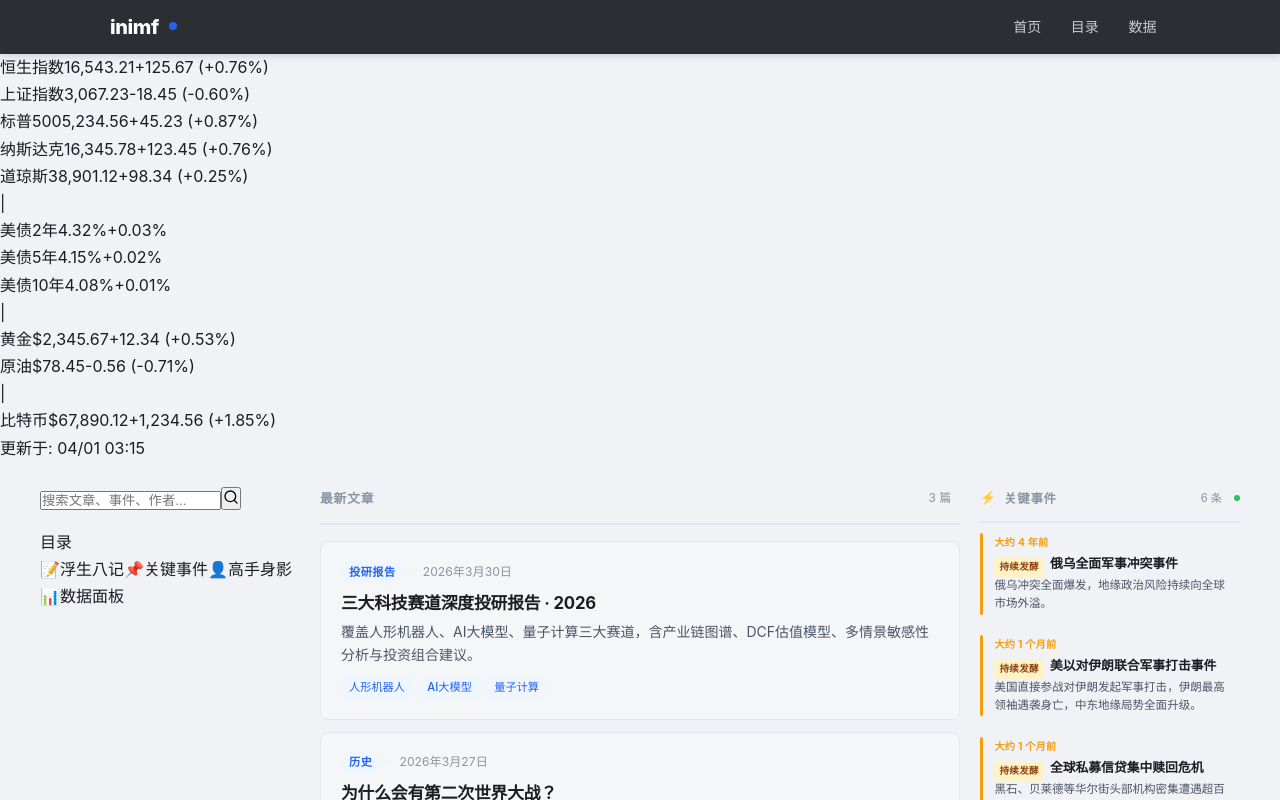
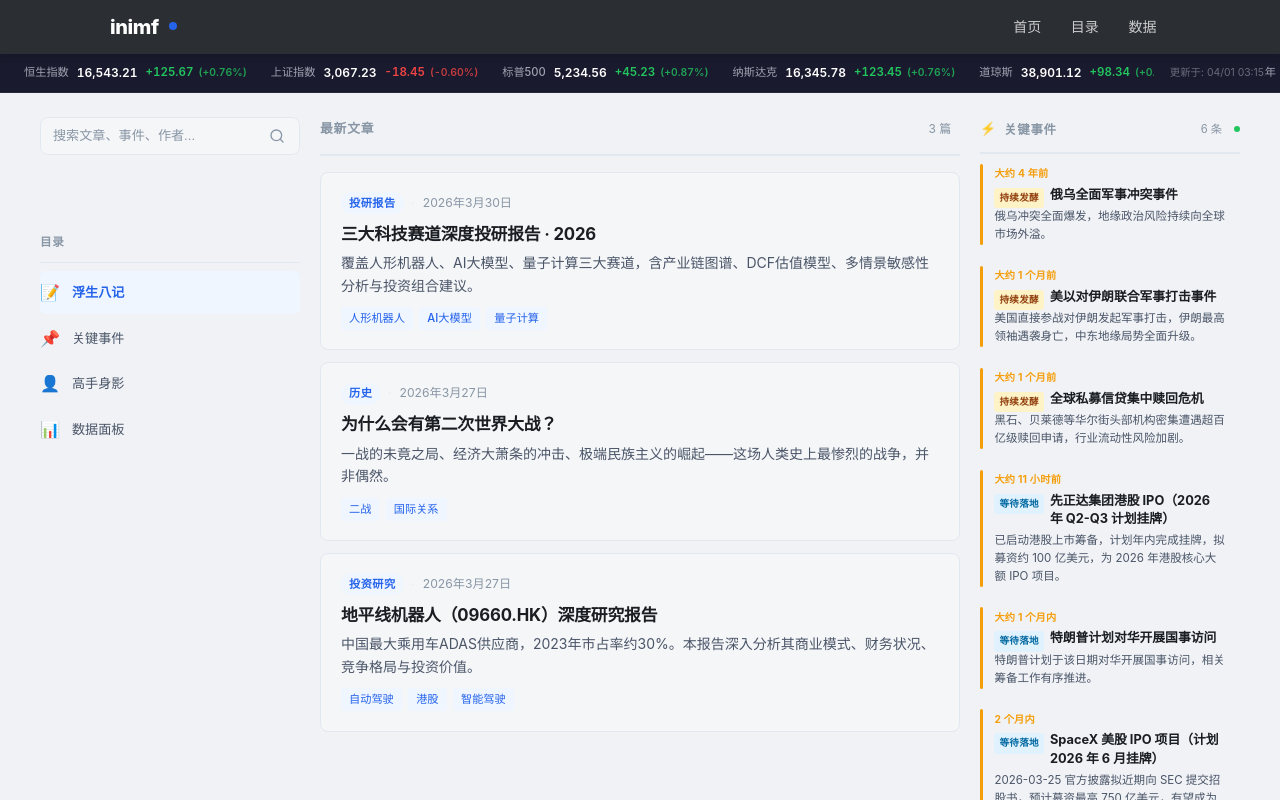
Before and after one commit to web1286/inimf-blog, a Next.js app: page / in a window 1280 px wide. Shown: the top 800 px of the page. Built offline with nearby package versions, Linux system fonts and the light colour scheme.

Commit message:
feat: add LongPort-style layout (ticker, nav, search)

```diff
--- a/styles/globals.css
+++ b/styles/globals.css
@@ -2293,55 +2293,198 @@ a {
 
 /* ==================== 右侧动态紧凑列表 ==================== */
 
-.rail-updates-list {
-  list-style: none;
-  padding: 0;
-  margin: 0;
+/* ==================== LongPort 风格重构 ==================== */
+
+/* 市场数据 ticker 条 */
+.market-ticker {
+  background: #1a1a2e;
+  color: #fff;
+  padding: 0.5rem 0;
+  position: relative;
+  overflow: hidden;
+  border-bottom: 1px solid #2a2a3e;
+}
+
+.ticker-scroll {
+  display: flex;
+  align-items: center;
+  gap: 1.5rem;
+  overflow-x: auto;
+  padding: 0 1.5rem;
+  scrollbar-width: none;
+}
+
+.ticker-scroll::-webkit-scrollbar {
+  display: none;
+}
+
+.ticker-item {
+  display: flex;
+  align-items: center;
+  gap: 0.5rem;
+  flex-shrink: 0;
+  white-space: nowrap;
+}
+
+.ticker-name {
+  font-size: 0.7rem;
+  color: #a0a0b0;
+  font-weight: 500;
+}
+
+.ticker-value,
+.ticker-price,
+.ticker-yield {
+  font-size: 0.75rem;
+  font-weight: 600;
+  color: #fff;
+  font-variant-numeric: tabular-nums;
+}
+
+.ticker-change {
+  font-size: 0.72rem;
+  font-weight: 600;
+  font-variant-numeric: tabular-nums;
+}
+
+.ticker-change-percent {
+  font-size: 0.65rem;
+  opacity: 0.8;
+  margin-left: 2px;
+}
+
+.text-green-600 {
+  color: #22c55e;
+}
+
+.text-red-600 {
+  color: #ef4444;
+}
+
+.text-gray-600 {
+  color: #9ca3af;
+}
+
+.ticker-divider {
+  color: #3a3a4e;
+  font-size: 0.8rem;
+  flex-shrink: 0;
+}
+
+.ticker-updated {
+  position: absolute;
+  right: 1rem;
+  top: 50%;
+  transform: translateY(-50%);
+  font-size: 0.65rem;
+  color: #6a6a7a;
+  background: #1a1a2e;
+  padding-left: 1rem;
+  pointer-events: none;
+}
+
+/* 左侧导航（SidebarNav） */
+.sidebar-nav {
+  padding: 1.5rem 0;
+}
+
+.sidebar-nav-header {
+  padding: 0.5rem 0;
+  margin-bottom: 0.5rem;
+  border-bottom: 1px solid var(--color-border);
+}
+
+.sidebar-nav-title {
+  font-size: 0.72rem;
+  font-weight: 700;
+  text-transform: uppercase;
+  letter-spacing: 0.06em;
+  color: var(--color-text-muted);
+}
+
+.sidebar-nav-items {
   display: flex;
   flex-direction: column;
 }
 
-.rail-update-item {
-  padding: 0.5rem 0;
-  border-bottom: 1px solid var(--color-border-light);
-  display: flex;
-  flex-direction: column;
-  gap: 0.25rem;
-}
-
-.rail-update-item:last-child {
-  border-bottom: none;
-  padding-bottom: 0;
-}
-
-.rail-update-meta {
-  display: flex;
-  align-items: center;
-  gap: 6px;
-}
-
-.rail-update-tag {
-  display: inline-block;
-  font-size: 0.58rem;
-  font-weight: 700;
-  padding: 1px 5px;
-  border-radius: 20px;
-  background: #eff6ff;
-  color: #2563eb;
-  letter-spacing: 0.02em;
-  white-space: nowrap;
-}
-
-.rail-update-time {
-  font-size: 0.62rem;
-  color: var(--color-text-muted);
-  font-variant-numeric: tabular-nums;
-  margin-left: auto;
-}
-
-.rail-update-text {
-  font-size: 0.75rem;
+.sidebar-nav-item {
+  display: flex;
+  align-items: center;
+  gap: 0.75rem;
+  padding: 0.65rem 0;
+  text-decoration: none;
   color: var(--color-text-secondary);
-  line-height: 1.55;
-  margin: 0;
-}
+  font-size: 0.82rem;
+  font-weight: 500;
+  transition: all 0.15s;
+  border-radius: 6px;
+  margin-bottom: 0.15rem;
+}
+
+.sidebar-nav-item:hover {
+  background: var(--color-surface-gray);
+  color: var(--color-text);
+}
+
+.sidebar-nav-item.active {
+  background: var(--color-accent-light);
+  color: var(--color-accent);
+  font-weight: 600;
+}
+
+.sidebar-nav-icon {
+  font-size: 1rem;
+  line-height: 1;
+  flex-shrink: 0;
+}
+
+.sidebar-nav-label {
+  flex: 1;
+}
+
+/* 搜索框（SearchBox） */
+.search-box {
+  display: flex;
+  align-items: center;
+  gap: 0.5rem;
+  background: var(--color-surface-gray);
+  border: 1px solid var(--color-border);
+  border-radius: 8px;
+  padding: 0.5rem 0.75rem;
+  margin-bottom: 1.5rem;
+  transition: border-color 0.15s, box-shadow 0.15s;
+}
+
+.search-box:focus-within {
+  border-color: var(--color-accent);
+  box-shadow: 0 0 0 3px rgba(37, 99, 235, 0.1);
+}
+
+.search-input {
+  flex: 1;
+  border: none;
+  background: none;
+  font-size: 0.82rem;
+  color: var(--color-text);
+  outline: none;
+}
+
+.search-input::placeholder {
+  color: var(--color-text-muted);
+}
+
+.search-button {
+  border: none;
+  background: none;
+  color: var(--color-text-muted);
+  cursor: pointer;
+  display: flex;
+  align-items: center;
+  justify-content: center;
+  padding: 2px;
+  transition: color 0.15s;
+}
+
+.search-button:hover {
+  color: var(--color-accent);
+}
```
